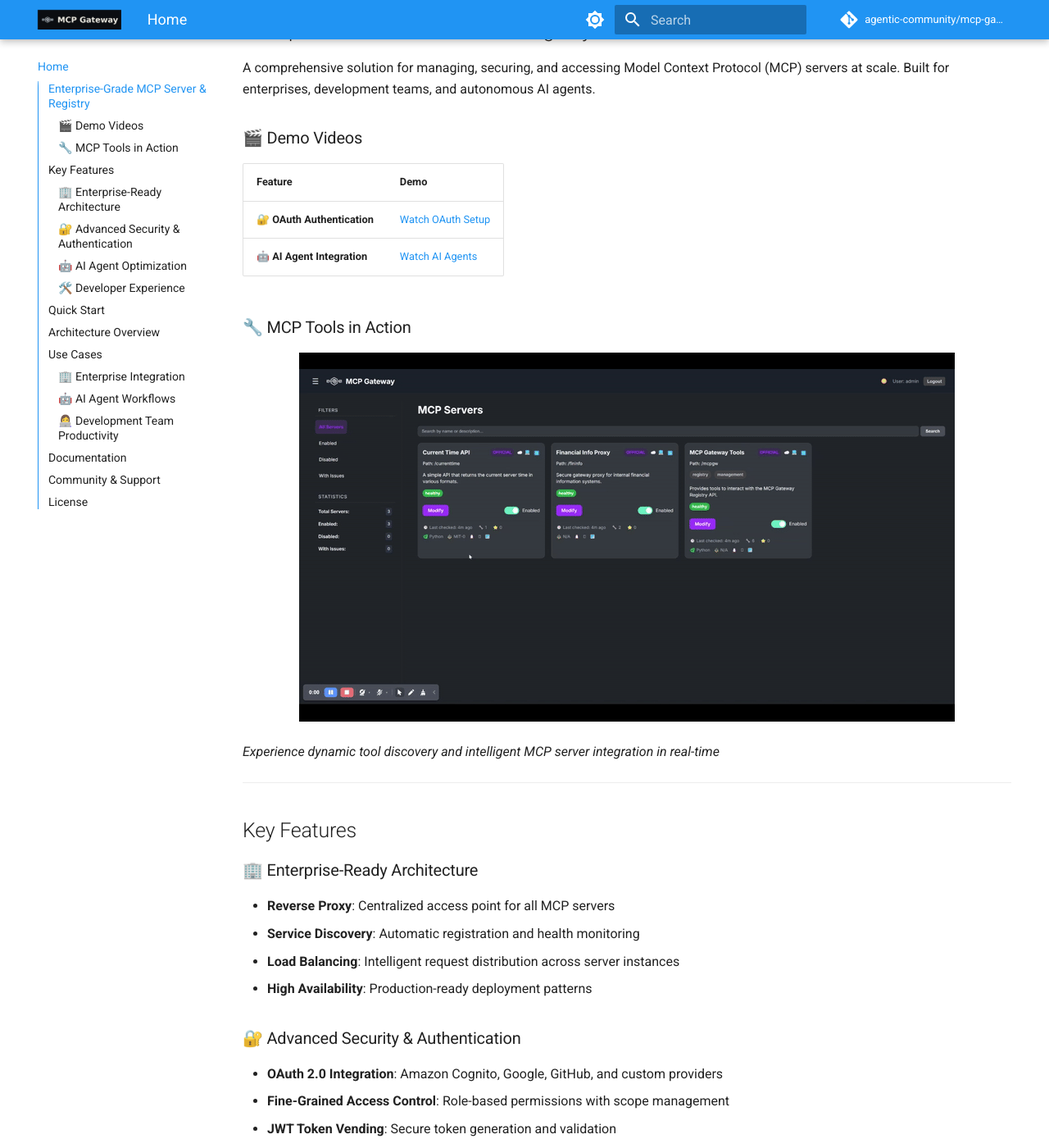
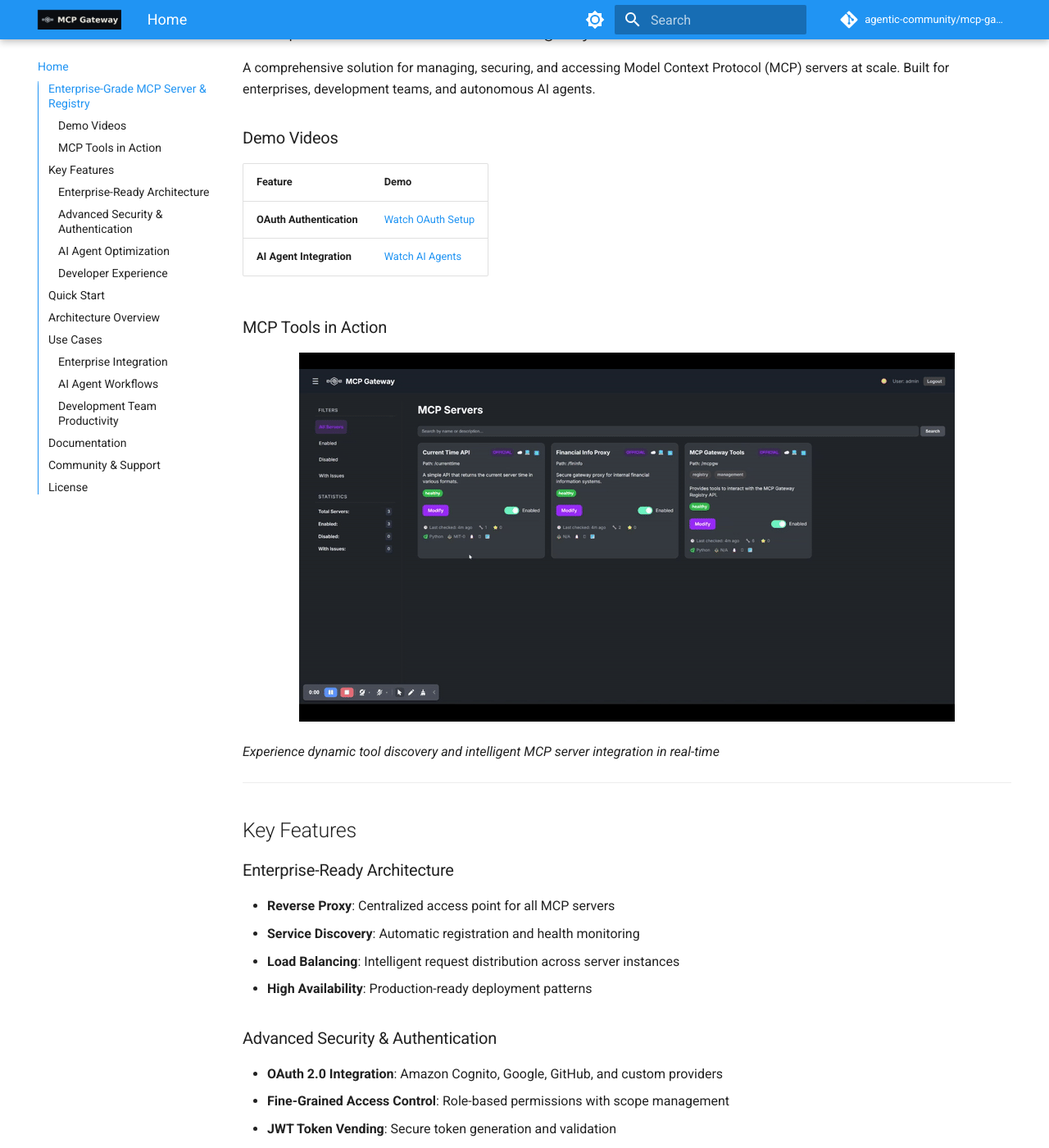
Before and after one commit to yubingjiaocn/mcp-gateway-registry, an MkDocs documentation site: the page built from docs/index.md, in a window 1280 px wide and 1400 px high, scrolled down 503 px. Shown: the whole window at 82% size. Built offline with MkDocs 1.6.1 and Material for MkDocs 9.7.7, drawn with Linux system fonts in a browser that asks for light colours; comment, search, counter and statistics services are not loaded; some of the changed text lies outside the part shown.

```diff
--- a/docs/index.md
+++ b/docs/index.md
@@ -9,14 +9,14 @@
 
 A comprehensive solution for managing, securing, and accessing Model Context Protocol (MCP) servers at scale. Built for enterprises, development teams, and autonomous AI agents.
 
-### 🎬 Demo Videos
+### Demo Videos
 
 | Feature | Demo |
 |---------|------|
-| **🔐 OAuth Authentication** | [Watch OAuth Setup](https://github.com/agentic-community/mcp-gateway-registry/assets/your-user/demo-oauth.mp4) |
-| **🤖 AI Agent Integration** | [Watch AI Agents](https://github.com/agentic-community/mcp-gateway-registry/assets/your-user/demo-ai-agents.mp4) |
+| **OAuth Authentication** | [Watch OAuth Setup](https://github.com/agentic-community/mcp-gateway-registry/assets/your-user/demo-oauth.mp4) |
+| **AI Agent Integration** | [Watch AI Agents](https://github.com/agentic-community/mcp-gateway-registry/assets/your-user/demo-ai-agents.mp4) |
 
-### 🔧 MCP Tools in Action
+### MCP Tools in Action
 
 <div align="center">
 <img src="img/MCP_tools.gif" alt="MCP Tools Demo" width="800"/>
@@ -28,25 +28,25 @@ A comprehensive solution for managing, securing, and accessing Model Context Pro
 
 ## Key Features
 
-### 🏢 Enterprise-Ready Architecture
+### Enterprise-Ready Architecture
 - **Reverse Proxy**: Centralized access point for all MCP servers
 - **Service Discovery**: Automatic registration and health monitoring
 - **Load Balancing**: Intelligent request distribution across server instances
 - **High Availability**: Production-ready deployment patterns
 
-### 🔐 Advanced Security & Authentication
+### Advanced Security & Authentication
 - **OAuth 2.0 Integration**: Amazon Cognito, Google, GitHub, and custom providers
 - **Fine-Grained Access Control**: Role-based permissions with scope management
 - **JWT Token Vending**: Secure token generation and validation
 - **Audit Logging**: Comprehensive security event tracking
 
-### 🤖 AI Agent Optimization
+### AI Agent Optimization
 - **Dynamic Tool Discovery**: Runtime MCP server and tool enumeration
 - **Intelligent Tool Finder**: AI-powered tool recommendation and selection
 - **Autonomous Access Control**: Context-aware permission management
 - **Multi-Agent Coordination**: Shared resource access with conflict resolution
 
-### 🛠️ Developer Experience
+### Developer Experience
 - **React Web Interface**: Intuitive server management and monitoring
 - **REST API**: Programmatic registry management and integration
 - **AI Coding Assistant Integration**: VS Code, Cursor, Claude Code support
@@ -134,7 +134,7 @@ The MCP Gateway & Registry acts as a centralized hub that:
 
 ## Use Cases
 
-### 🏢 Enterprise Integration
+### Enterprise Integration
 Transform how both autonomous AI agents and development teams access enterprise systems:
 
 - **Unified Access Point**: Single endpoint for all MCP servers across your organization
@@ -142,7 +142,7 @@ Transform how both autonomous AI agents and development teams access enterprise
 - **Compliance & Governance**: Comprehensive audit trails and access control policies
 - **Scalable Architecture**: Support for hundreds of MCP servers and thousands of concurrent users
 
-### 🤖 AI Agent Workflows
+### AI Agent Workflows
 Enable sophisticated AI agent interactions with enterprise systems:
 
 - **Dynamic Tool Discovery**: Agents discover and utilize tools based on current context
@@ -150,7 +150,7 @@ Enable sophisticated AI agent interactions with enterprise systems:
 - **Multi-Agent Coordination**: Shared access to enterprise resources with conflict resolution
 - **Context-Aware Permissions**: Dynamic access control based on agent capabilities and current task
 
-### 👩‍💻 Development Team Productivity
+### Development Team Productivity
 Accelerate development workflows with integrated tooling:
 
 - **IDE Integration**: Native support for VS Code, Cursor, and Claude Code
```
